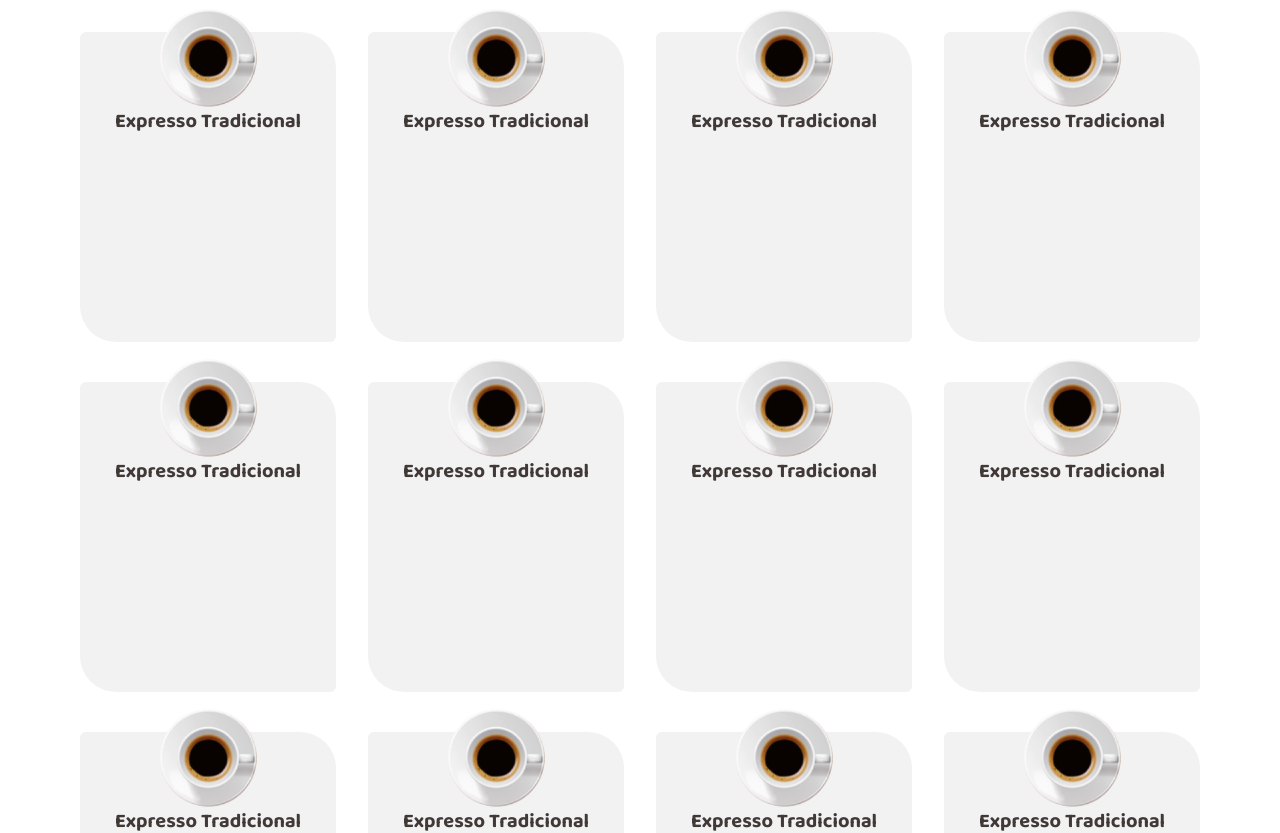
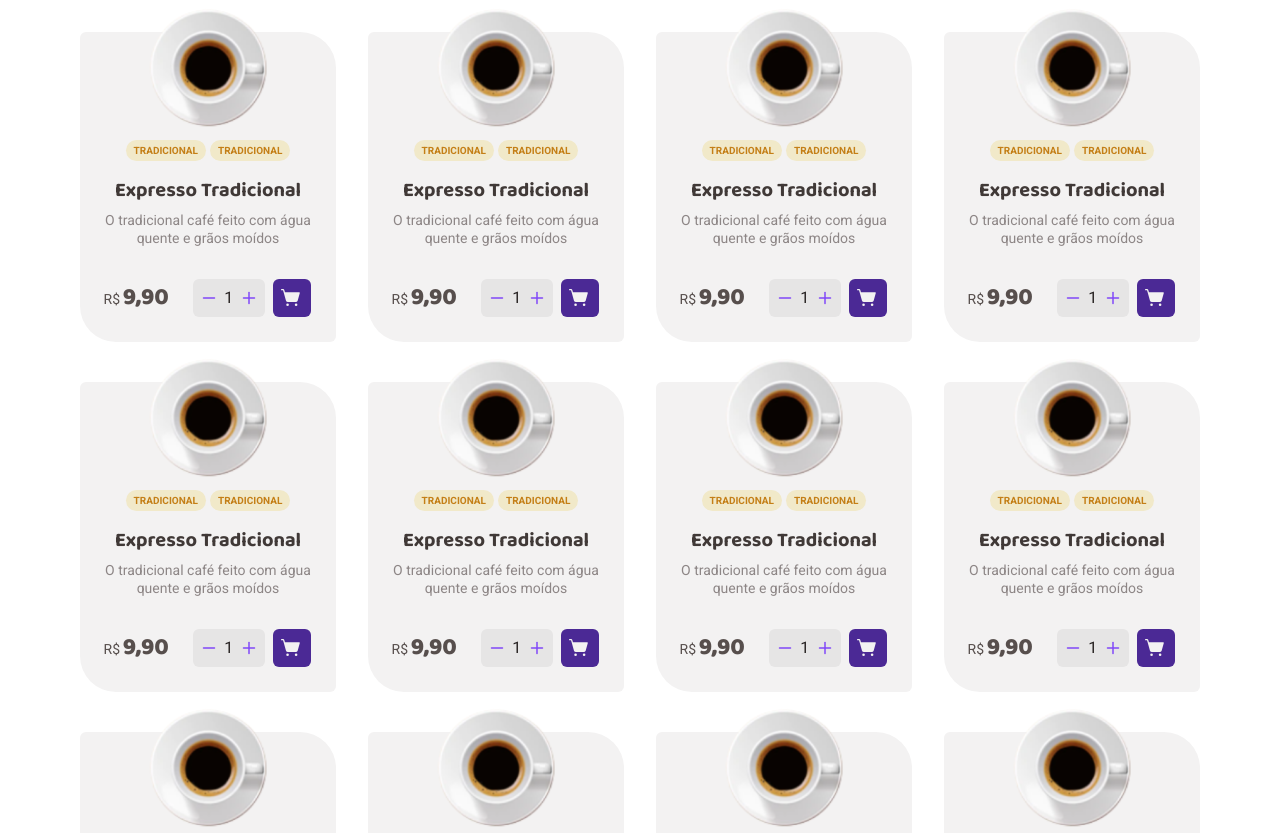
Before and after one commit to Sathosk/CoffeeDelivery, a React (Vite) app: page / in a window 1280 px wide. Shown: the part 760-1593 px from the top of the page. Built offline with nearby package versions, Linux system fonts and the light colour scheme.

Commit message:
style: finished cards style, created count component

```diff
--- /dev/null
+++ b/src/components/CountButton/index.tsx
@@ -0,0 +1,16 @@
+import { Minus, Plus } from "phosphor-react";
+import { AddRemoveButton, CountContainer } from "./style";
+
+export function CountButton() {
+    return (
+        <CountContainer>
+            <AddRemoveButton>
+                <Minus weight="bold" />
+            </AddRemoveButton>
+            <span>1</span>
+            <AddRemoveButton>
+                <Plus weight="bold" />
+            </AddRemoveButton>
+        </CountContainer>
+    );
+}
--- /dev/null
+++ b/src/components/CountButton/style.ts
@@ -0,0 +1,32 @@
+import { styled } from "styled-components";
+import { typographyStyles } from "../../styles/themes/Typography";
+
+export const CountContainer = styled.div`
+    display: flex;
+    justify-content: space-between;
+    align-items: center;
+
+    width: 4.5rem;
+    height: 2.375rem;
+    padding: 0 0.5rem;
+
+    border-radius: 6px;
+
+    background: ${props => props.theme["base-button"]};
+
+    span {
+        ${typographyStyles.textMReg}
+        color: ${props => props.theme["base-title"]};
+    }
+`;
+
+export const AddRemoveButton = styled.button`
+    height: 16px;
+    color: ${props => props.theme.purple};
+
+    transition: color 0.2s ease;
+
+    &:hover {
+        color: ${props => props.theme["purple-dark"]};
+    }
+`;
--- a/src/pages/Home/components/CoffeList/components/CoffeeCard/index.tsx
+++ b/src/pages/Home/components/CoffeList/components/CoffeeCard/index.tsx
@@ -1,12 +1,41 @@
-import { CoffeeCardContainer, CoffeeCardContent } from "./style";
+import {
+    AddCartButton,
+    CardFooter,
+    CoffeeCardContainer,
+    CoffeeCardContent,
+    Price,
+    TagsContainer,
+} from "./style";
 import svg from "../../../../../../assets/CoffeeList/Type=Expresso.svg";
+import { Tag } from "../CoffeeTag";
+import { CountButton } from "../../../../../../components/CountButton";
+import { ShoppingCartSimple } from "phosphor-react";
 
 export function CoffeeCard() {
     return (
         <CoffeeCardContainer>
             <CoffeeCardContent>
                 <img src={svg} alt="" />
+                <TagsContainer>
+                    <Tag />
+                    <Tag />
+                </TagsContainer>
+
                 <h4>Expresso Tradicional</h4>
+                <p className="description">
+                    O tradicional café feito com água quente e grãos moídos
+                </p>
+
+                <CardFooter>
+                    <Price>
+                        <span>R$</span>
+                        9,90
+                    </Price>
+                    <CountButton />
+                    <AddCartButton>
+                        <ShoppingCartSimple weight="fill" size={21} />
+                    </AddCartButton>
+                </CardFooter>
             </CoffeeCardContent>
         </CoffeeCardContainer>
     );
--- a/src/pages/Home/components/CoffeList/components/CoffeeCard/style.ts
+++ b/src/pages/Home/components/CoffeList/components/CoffeeCard/style.ts
@@ -21,12 +21,68 @@ export const CoffeeCardContent = styled.div`
     align-items: center;
     flex-direction: column;
 
+    img {
+        width: 7.5rem;
+    }
+
     h4 {
         ${typographyStyles.titleS}
         color: ${props => props.theme["base-subtitle"]};
     }
+
+    .description {
+        margin-top: 0.5rem;
+        margin-bottom: 2rem;
+        text-align: center;
+        ${typographyStyles.textS}
+        color: ${props => props.theme["base-label"]};
+    }
 `;
 
-export const Tag = styled.span`
+export const TagsContainer = styled.div`
+    display: flex;
+    justify-content: space-between;
+    gap: 0.25rem;
+`;
 
+export const CardFooter = styled.footer`
+    display: flex;
 `;
+
+export const Price = styled.div`
+    position: relative;
+    display: flex;
+    align-items: center;
+    gap: 0.25rem;
+    margin-right: 1.5rem;
+    padding-left: 1.1rem;
+
+    ${typographyStyles.titleM}
+    color: ${props => props.theme["base-text"]};
+
+    span{
+        position: absolute;
+        bottom: 0.52rem;
+        left: -0.1rem;
+        ${typographyStyles.textS}
+    }
+`
+
+export const AddCartButton = styled.button`
+    display: flex;
+    justify-content: center;
+    align-items: center;
+    width: 2.375rem;
+    height: 2.375rem;
+    margin-left: 0.5rem;
+
+    background: ${props => props.theme["purple-dark"]};
+    color: ${props => props.theme["base-card"]};
+    border-radius: 6px;
+
+    transition: background 0.3s ease;
+
+    &:hover {
+        background: ${props => props.theme.purple}
+    }
+`;
--- /dev/null
+++ b/src/pages/Home/components/CoffeList/components/CoffeeTag/index.tsx
@@ -0,0 +1,5 @@
+import { TagContainer } from "./style";
+
+export function Tag() {
+    return <TagContainer>TRADICIONAL</TagContainer>;
+}
--- /dev/null
+++ b/src/pages/Home/components/CoffeList/components/CoffeeTag/style.ts
@@ -0,0 +1,13 @@
+import { styled } from "styled-components";
+import { typographyStyles } from "../../../../../../styles/themes/Typography";
+
+export const TagContainer = styled.span`
+    ${typographyStyles.tag}
+    background: ${props => props.theme["yellow-light"]};
+    color: ${props => props.theme["yellow-dark"]};
+
+    border-radius: 100px;
+
+    padding: 4px 8px;
+    margin: 0.75rem 0 1rem 0
+`;
--- a/src/styles/themes/Typography.ts
+++ b/src/styles/themes/Typography.ts
@@ -73,19 +73,19 @@ export const typographyStyles = {
 
     // Tag/Button Typography
     tag: css`
-        font-weight: 'Roboto', sans-serif;
+        font-family: 'Roboto', sans-serif;
         font-size: 10px;
         font-weight: 700;
         line-height: 1.3;
     `,
     buttonL: css`
-        font-weight: 'Roboto', sans-serif;
+        font-family: 'Roboto', sans-serif;
         font-size: 14px;
         font-weight: 700;
         line-height: 1.6;
     `,
     buttonM: css`
-        font-weight: 'Roboto', sans-serif;
+        font-family: 'Roboto', sans-serif;
         font-size: 12px;
         font-weight: 400;
         line-height: 1.6;
```
